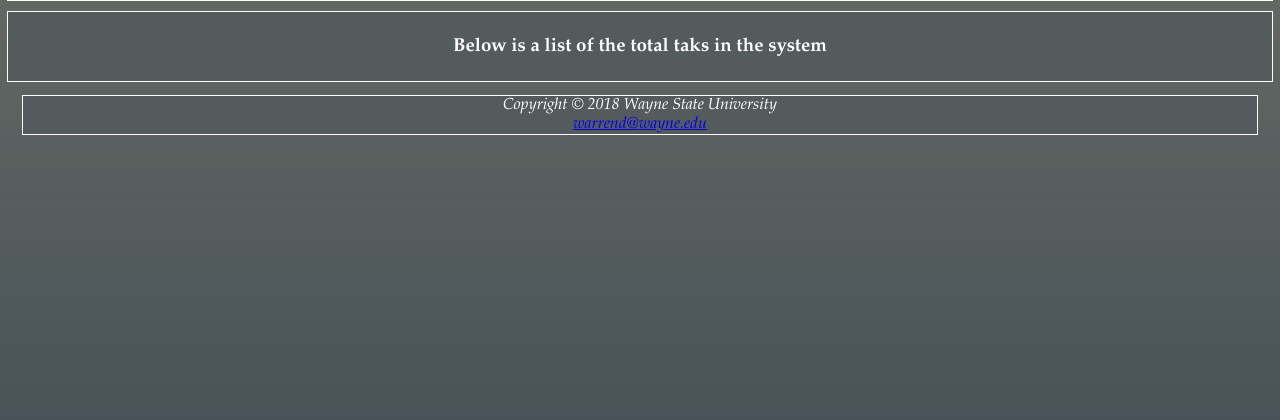
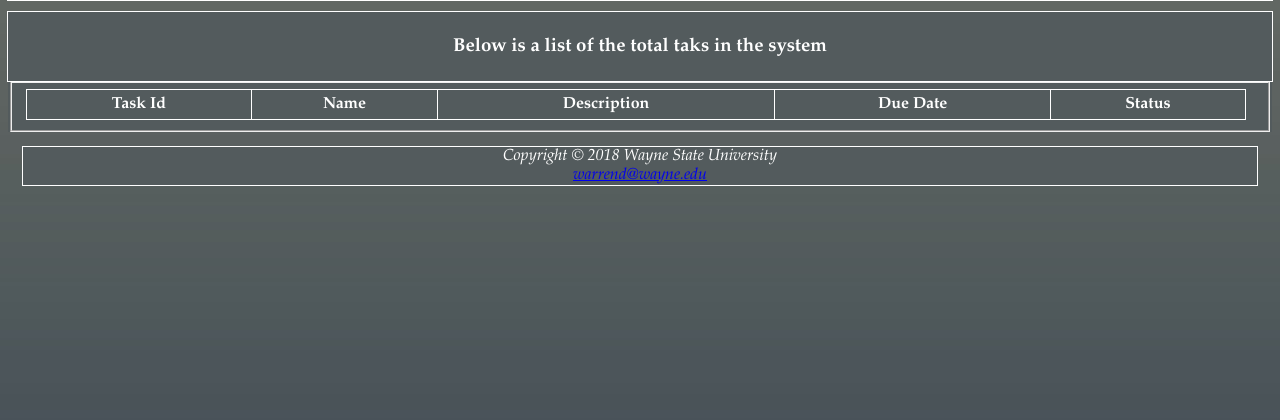
Before and after one commit to StevenDilloway/Todo-App, a PHP site: page / in a window 1280 px wide. Shown: the part 214-634 px from the top of the page. Run offline with PHP 8.4, Linux system fonts and the light colour scheme; lists and menus that the app fills with data are empty.

Commit message:
Add files via upload

```diff
--- a/index.php
+++ b/index.php
@@ -92,6 +92,29 @@ $conn -> close();
     <p><h3>Below is a list of the total taks in the system<h3><p></p>
 </div>
 
+<div class="table">
+    <fieldset>
+        <table>
+            <tr>
+                <th>Task Id</th>
+                <th>Name</th>
+                <th>Description</th>
+                <th>Due Date</th>
+                <th>Status</th>
+            </tr>
+        </table>
+    </fieldset>
+    </form>
+</div>
+<?php
+//query for view which is select
+//mySQLi function where u need to pass the db connetction and query assign to a variable
+//while mysqli function {
+//echo "<td>" .$row['name of col']."</td>";
+?>
+
+
+
 </body>
 <footer> <!-- I used this from CSC 3750 for official purposes, hoping this is ok-->
     Copyright &copy 2018 Wayne State University<br />
```
Also changed, not shown: ToDo.php (+21 -0 lines), 1 other file.
